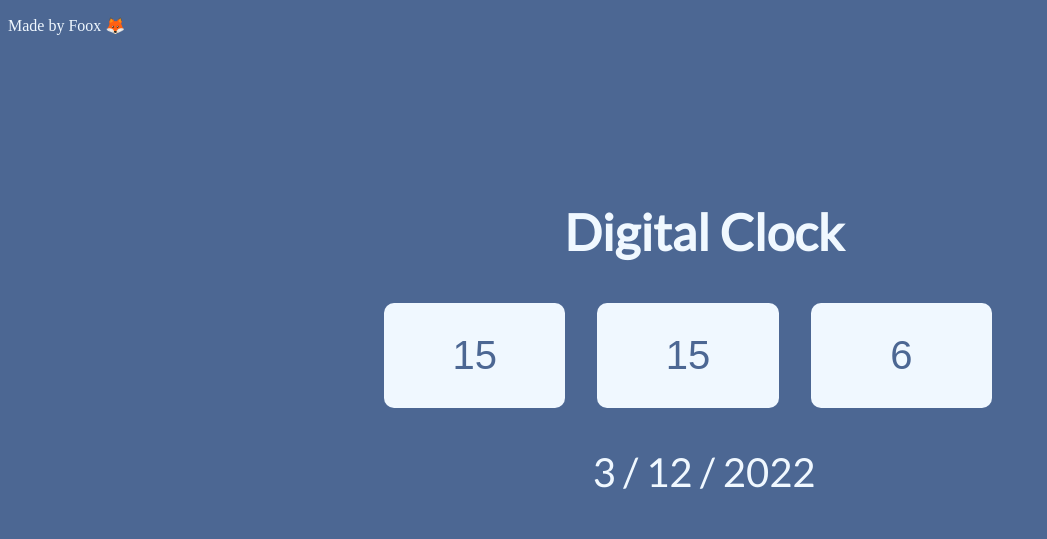
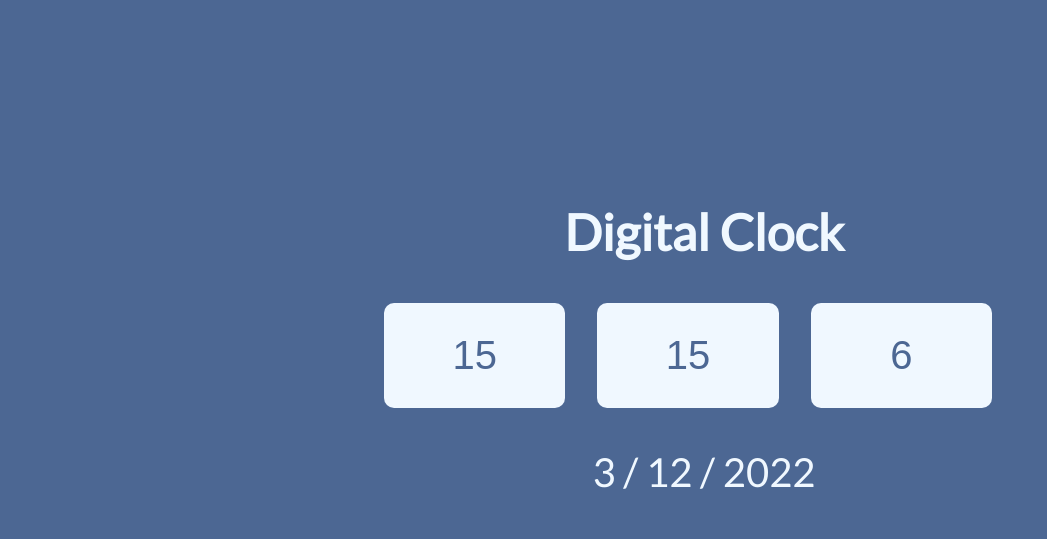
Before and after one commit to thatfoox/digitalClock-v1-firsttryy, a plain HTML site: page index.html in a window 1280 px wide. Shown: the whole page, without its empty margins (0-1047 px from the left). Drawn offline with Linux system fonts and the light colour scheme.

Commit message:
Update index.html

```diff
--- a/index.html
+++ b/index.html
@@ -23,7 +23,6 @@
     </div>
 </body>
 <footer>
-    <p> Made by Foox 🦊</p>
 </footer>
 
 <script src="app.js"></script>
```
